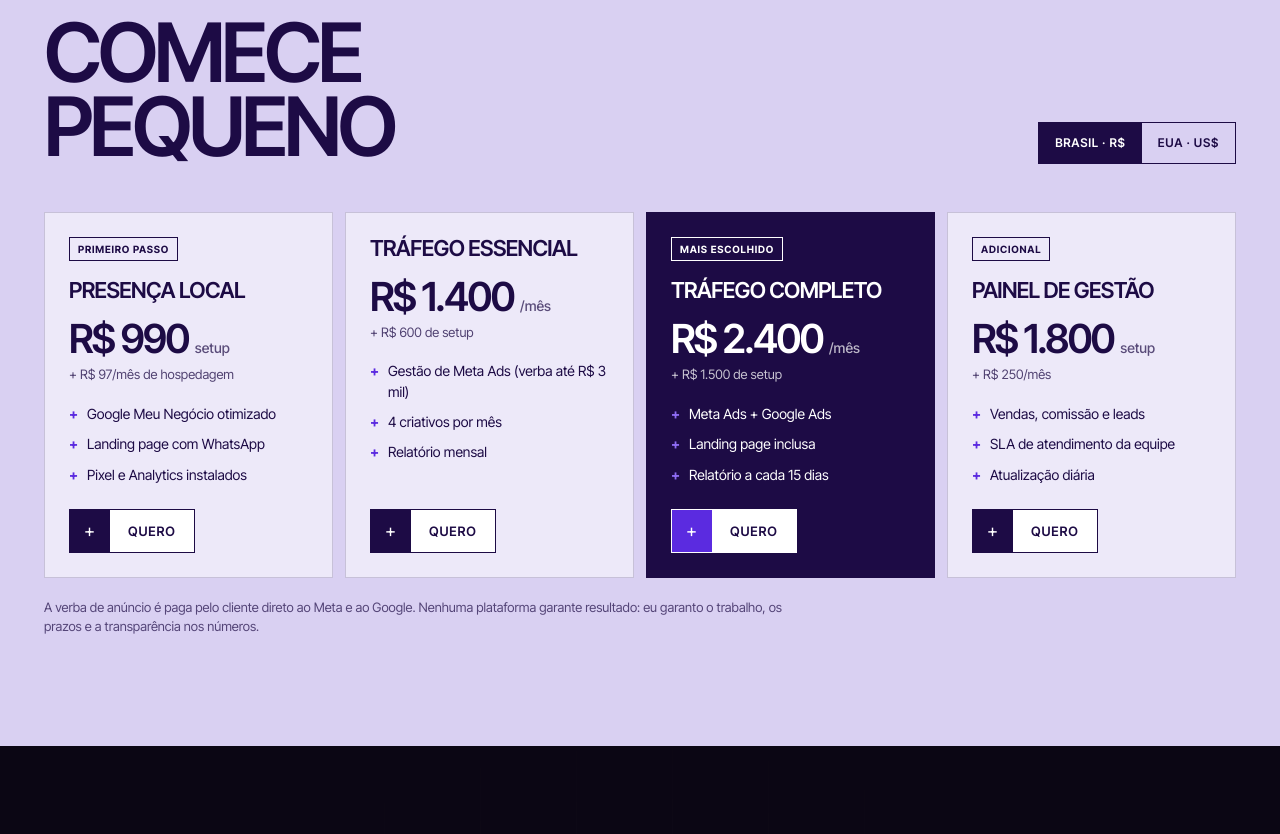
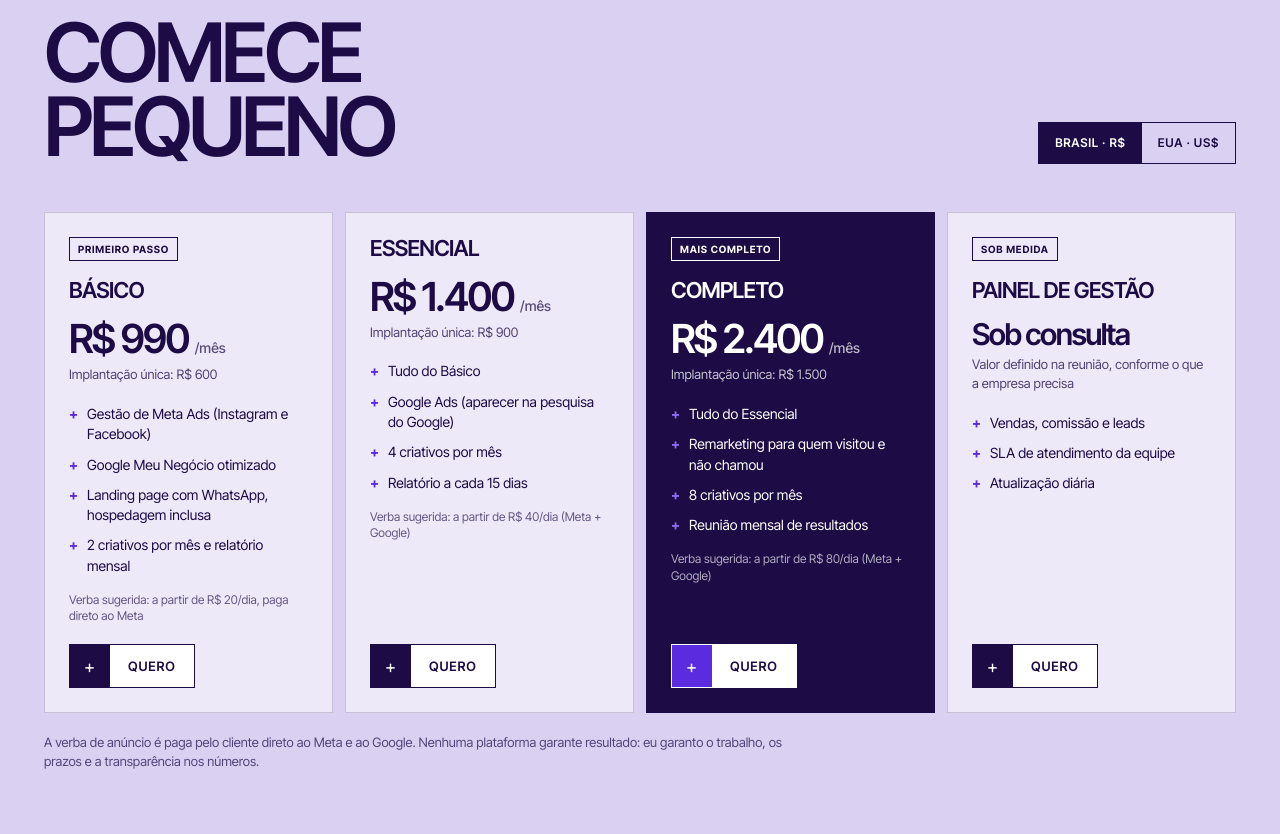
Before and after one commit to paquergustavo-lang/paquer-agencia, a plain HTML site: page index.html in a window 1280 px wide. Shown: the part 2894-3728 px from the top of the page. Drawn offline with Linux system fonts and the light colour scheme.

Commit message:
Planos em reais: Básico, Essencial, Completo e Painel sob consulta
Co-Authored-By: Claude Opus 5.5 <noreply@anthropic.com>
Claude-Session: https://claude.ai/code/session_01HFzkeKv4bP3NwoZ9HRzr3f

```diff
--- a/index.html
+++ b/index.html
@@ -122,6 +122,7 @@ section{padding:110px 0;position:relative}
 .plan li{padding-left:18px;position:relative}
 .plan li::before{content:"+";position:absolute;left:0;color:var(--violet);font-weight:700}
 .plan.hot li::before{color:var(--violet-2)}
+.verba{font-size:12px;opacity:.65;margin:-8px 0 20px;line-height:1.35}
 .plan .btn{margin-top:auto;align-self:flex-start}
 .fine{font-size:13px;opacity:.7;margin-top:20px;max-width:760px}
 [data-cur="usd"] .brl,[data-cur="brl"] .usd{display:none}
@@ -303,22 +304,29 @@ body.en [data-en]{display:revert}
     <!-- Brasil -->
     <div class="plans brl">
       <div class="plan"><span class="tag" data-pt>Primeiro passo</span><span class="tag" data-en>First step</span>
-        <h3><span data-pt>Presença Local</span><span data-en>Local Presence</span></h3>
-        <div class="price">R$ 990 <small data-pt>setup</small><small data-en>setup</small></div><div class="setup"><span data-pt>+ R$ 97/mês de hospedagem</span><span data-en>+ R$ 97/mo hosting</span></div>
-        <ul><li><span data-pt>Google Meu Negócio otimizado</span><span data-en>Optimized Google Business</span></li><li><span data-pt>Landing page com WhatsApp</span><span data-en>Landing page with WhatsApp</span></li><li><span data-pt>Pixel e Analytics instalados</span><span data-en>Pixel and Analytics installed</span></li></ul>
+        <h3><span data-pt>Básico</span><span data-en>Basic</span></h3>
+        <div class="price">R$ 990 <small data-pt>/mês</small><small data-en>/mo</small></div>
+        <div class="setup"><span data-pt>Implantação única: R$ 600</span><span data-en>One-time onboarding: R$ 600</span></div>
+        <ul><li><span data-pt>Gestão de Meta Ads (Instagram e Facebook)</span><span data-en>Meta Ads management (Instagram & Facebook)</span></li><li><span data-pt>Google Meu Negócio otimizado</span><span data-en>Optimized Google Business profile</span></li><li><span data-pt>Landing page com WhatsApp, hospedagem inclusa</span><span data-en>Landing page with WhatsApp, hosting included</span></li><li><span data-pt>2 criativos por mês e relatório mensal</span><span data-en>2 creatives per month and monthly report</span></li></ul>
+        <div class="verba"><span data-pt>Verba sugerida: a partir de R$ 20/dia, paga direto ao Meta</span><span data-en>Suggested ad spend: from R$ 20/day, paid directly to Meta</span></div>
         <a class="btn wa-link" href="#" target="_blank" rel="noopener"><span class="plus">+</span><span class="txt"><span data-pt>Quero</span><span data-en>I want it</span></span></a></div>
-      <div class="plan"><h3><span data-pt>Tráfego Essencial</span><span data-en>Ads Essential</span></h3>
-        <div class="price">R$ 1.400 <small data-pt>/mês</small><small data-en>/mo</small></div><div class="setup"><span data-pt>+ R$ 600 de setup</span><span data-en>+ R$ 600 setup</span></div>
-        <ul><li><span data-pt>Gestão de Meta Ads (verba até R$ 3 mil)</span><span data-en>Meta Ads management (up to R$ 3k spend)</span></li><li><span data-pt>4 criativos por mês</span><span data-en>4 creatives per month</span></li><li><span data-pt>Relatório mensal</span><span data-en>Monthly report</span></li></ul>
+      <div class="plan"><h3><span data-pt>Essencial</span><span data-en>Essential</span></h3>
+        <div class="price">R$ 1.400 <small data-pt>/mês</small><small data-en>/mo</small></div>
+        <div class="setup"><span data-pt>Implantação única: R$ 900</span><span data-en>One-time onboarding: R$ 900</span></div>
+        <ul><li><span data-pt>Tudo do Básico</span><span data-en>Everything in Basic</span></li><li><span data-pt>Google Ads (aparecer na pesquisa do Google)</span><span data-en>Google Ads (show up in Google search)</span></li><li><span data-pt>4 criativos por mês</span><span data-en>4 creatives per month</span></li><li><span data-pt>Relatório a cada 15 dias</span><span data-en>Report every two weeks</span></li></ul>
+        <div class="verba"><span data-pt>Verba sugerida: a partir de R$ 40/dia (Meta + Google)</span><span data-en>Suggested ad spend: from R$ 40/day (Meta + Google)</span></div>
         <a class="btn wa-link" href="#" target="_blank" rel="noopener"><span class="plus">+</span><span class="txt"><span data-pt>Quero</span><span data-en>I want it</span></span></a></div>
-      <div class="plan hot"><span class="tag" data-pt>Mais escolhido</span><span class="tag" data-en>Most popular</span>
-        <h3><span data-pt>Tráfego Completo</span><span data-en>Ads Complete</span></h3>
-        <div class="price">R$ 2.400 <small data-pt>/mês</small><small data-en>/mo</small></div><div class="setup"><span data-pt>+ R$ 1.500 de setup</span><span data-en>+ R$ 1,500 setup</span></div>
-        <ul><li>Meta Ads + Google Ads</li><li><span data-pt>Landing page inclusa</span><span data-en>Landing page included</span></li><li><span data-pt>Relatório a cada 15 dias</span><span data-en>Report every two weeks</span></li></ul>
+      <div class="plan hot"><span class="tag" data-pt>Mais completo</span><span class="tag" data-en>Most complete</span>
+        <h3><span data-pt>Completo</span><span data-en>Complete</span></h3>
+        <div class="price">R$ 2.400 <small data-pt>/mês</small><small data-en>/mo</small></div>
+        <div class="setup"><span data-pt>Implantação única: R$ 1.500</span><span data-en>One-time onboarding: R$ 1,500</span></div>
+        <ul><li><span data-pt>Tudo do Essencial</span><span data-en>Everything in Essential</span></li><li><span data-pt>Remarketing para quem visitou e não chamou</span><span data-en>Retargeting for visitors who didn't message</span></li><li><span data-pt>8 criativos por mês</span><span data-en>8 creatives per month</span></li><li><span data-pt>Reunião mensal de resultados</span><span data-en>Monthly results meeting</span></li></ul>
+        <div class="verba"><span data-pt>Verba sugerida: a partir de R$ 80/dia (Meta + Google)</span><span data-en>Suggested ad spend: from R$ 80/day (Meta + Google)</span></div>
         <a class="btn violet wa-link" href="#" target="_blank" rel="noopener"><span class="plus">+</span><span class="txt"><span data-pt>Quero</span><span data-en>I want it</span></span></a></div>
-      <div class="plan"><span class="tag" data-pt>Adicional</span><span class="tag" data-en>Add-on</span>
+      <div class="plan"><span class="tag" data-pt>Sob medida</span><span class="tag" data-en>Custom</span>
         <h3><span data-pt>Painel de Gestão</span><span data-en>Management Dashboard</span></h3>
-        <div class="price">R$ 1.800 <small>setup</small></div><div class="setup"><span data-pt>+ R$ 250/mês</span><span data-en>+ R$ 250/mo</span></div>
+        <div class="price" style="font-size:30px"><span data-pt>Sob consulta</span><span data-en>On request</span></div>
+        <div class="setup"><span data-pt>Valor definido na reunião, conforme o que a empresa precisa</span><span data-en>Priced in a call, based on what you need</span></div>
         <ul><li><span data-pt>Vendas, comissão e leads</span><span data-en>Sales, commissions and leads</span></li><li><span data-pt>SLA de atendimento da equipe</span><span data-en>Team response-time SLA</span></li><li><span data-pt>Atualização diária</span><span data-en>Daily updates</span></li></ul>
         <a class="btn wa-link" href="#" target="_blank" rel="noopener"><span class="plus">+</span><span class="txt"><span data-pt>Quero</span><span data-en>I want it</span></span></a></div>
     </div>
```
